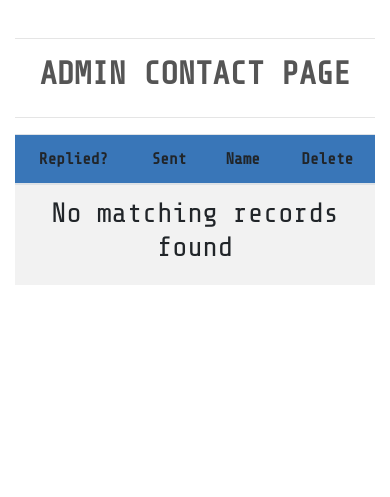
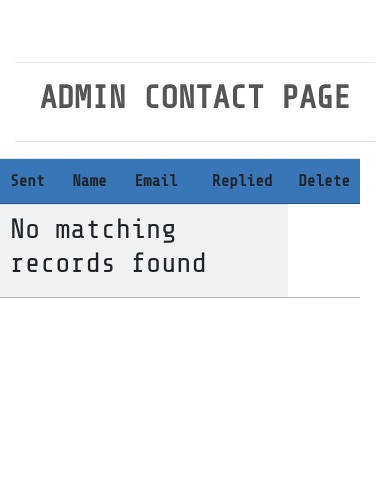
Before and after one commit to dougyb83/tech-treasures, a Django app: page /contact/admin-contact/ in a window 390 px wide. Shown: the part 94-591 px from the top of the page. Run offline with Django 3.2, Linux system fonts and the light colour scheme; the visitor is signed in with stand-in values (Sample User, id 1); data that the repository does not hold is empty; some libraries are stand-ins or nearby versions.

Commit message:
Add datatables.net for responsive table

```diff
--- a/basket/templates/basket/basket.html
+++ b/basket/templates/basket/basket.html
@@ -122,7 +122,7 @@
         window.scrollTo(0,0)
     })
 </script>
-{% include 'products/includes/quantity_input_script.html' %}
+{% include 'basket/includes/basket-quantity-script.html' %}
 <script type="text/javascript">
     // Update quantity on click
     $('.update-link').click(function(e) {
--- a/contact/templates/contact/admin-contact.html
+++ b/contact/templates/contact/admin-contact.html
@@ -18,42 +18,36 @@
             <hr>
         </div>
     </div>
-
-    <div class="row center-form">
-        <div class="col-12 table-responsive">
-            <table id="admin-contact-table" class="table table-striped text-center">
+    <div class="row table-responsive">
+        <table class="table table-striped" id="myTable" style="width:100%">
             <thead class="bg-head">
                 <tr>
-                        <th scope="col">Replied?</th>
-                        <th scope="col">Sent</th>
-                        <th scope="col">Name</th>
-                        <th scope="col" class="d-none">Email</th>
-                        <th scope="col">Delete</th>
+                    <th>Sent</th>
+                    <th>Name</th>
+                    <th>Email</th>
+                    <th class="text-center">Replied</th>
+                    <th class="text-center">Delete</th>
                 </tr>
             </thead>
             <tbody>
-                    <!-- loop through all contact messages -->
                 {% for email in emails|dictsortreversed:"date_sent" %}
-                        <tr class="clickable-row">
-                            <td>
+                <tr class="clickable-row" data-href="{% url 'admin-contact-reply' email.id %}">
+                    <td {% if not email.have_read %}class="font-weight-bold"{% endif %}>
+                        {{ email.date_sent|date:"j M Y" }}<br>{{ email.date_sent|time:"H:i" }}
+                    </td>
+                    <td {% if not email.have_read %}class="font-weight-bold"{% endif %}>{{ email.full_name }}</td>
+                    <td {% if not email.have_read %}class="font-weight-bold"{% endif %}>{{ email.email }}</td>
+                    <td class="text-center">
                         {% if email.have_replied %}
                             <i class="fas fa-check-circle fa-fw fa-lg text-success"></i>
                         {% else %}
                             <i class="fas fa-times-circle fa-fw fa-lg text-danger"></i>
                         {% endif %}
                     </td>
-                            <td {% if not email.have_read %}class="font-weight-bold"{% endif %}>{{ email.date_sent|date:"j M Y" }}<br>{{ email.date_sent|time:"H:i" }}</td>
-                            <td {% if not email.have_read %}class="font-weight-bold"{% endif %}>{{ email.full_name }}</td>
-                            <td {% if not email.have_read %}class="d-none font-weight-bold"{% else %}class="d-none"{% endif %}>{{ email.email }}</td>
-                            <td>
-                                <a href="{% url 'delete_email' email.id %}" class="btn btn-danger btn-sm">
+                    <td class="text-center">
+                        <a href="{% url 'delete_email' email.id %}" class="text-danger">
                             <i class="fas fa-trash fa-fw"></i>
                         </a>
-                            </td>
-                        </tr>
-                        <tr class="hidden-row" data-email-id="{{ email.id }}">
-                            <td colspan="4">
-                                {% include 'contact/admin-contact-detail.html' %}
                     </td>
                 </tr>
                 {% empty %}
@@ -66,17 +60,27 @@
         </table>
     </div>
 </div>
-</div>
 {% endblock %}
 
 {% block postloadjs %}
     {{ block.super }}
     <script type="text/javascript">
-        $(document).ready(function () {
-            $('.clickable-row').click(function () {
-                $('.hidden-row:visible').not($(this).next('.hidden-row')).hide();
-                $(this).next('.hidden-row').toggle();
+    $(document).ready(function(){
+        $('#myTable').dataTable({
+        responsive: true,
+        order: [[0, 'desc']],
+        columnDefs: [
+            { responsivePriority: 1, targets: 0 },
+            { responsivePriority: 2, targets: 1 },
+            { responsivePriority: 3, targets: 3 }
+        ]
+        });
+        jQuery(document).ready(function($) {
+            $(".clickable-row").click(function() {
+                window.location = $(this).data("href");
             });
         });
+    });
+
     </script>
 {% endblock %}
--- a/contact/urls.py
+++ b/contact/urls.py
@@ -4,6 +4,7 @@ from . import views
 urlpatterns = [
     path('', views.contact, name='contact'),
     path('admin-contact/', views.admin_contact_page, name='admin-contact'),
+    path('admin-contact-reply/<int:email_id>/', views.admin_contact_reply, name='admin-contact-reply'),
     path('reply-email/<int:email_id>/', views.reply_email, name='reply-email'),
     path('delete-email/<int:email_id>/', views.delete_email, name='delete_email'),
 ]
--- a/contact/views.py
+++ b/contact/views.py
@@ -70,12 +70,31 @@ def admin_contact_page(request, email_id=None):
 
     # is superuser; can proceed
     emails = Contact.objects.all()
-    for email in emails:
-        print(email.date_sent)
 
     template = 'contact/admin-contact.html'
     context = {
         'emails': emails,
+    }
+
+    return render(request, template, context)
+
+
+def admin_contact_reply(request, email_id=None):
+    """ returns the admin contact page """
+    if not request.user.is_superuser:
+        # user is not superuser; take them to home page
+        messages.error(request, "Access denied. Invalid permissions.")
+        return redirect(reverse("home"))
+
+    # is superuser; can proceed
+    email = get_object_or_404(Contact, id=email_id)
+
+    email.have_read = True
+    email.save()
+
+    template = 'contact/admin-contact-reply.html'
+    context = {
+        'email': email,
     }
 
     return render(request, template, context)
@@ -90,7 +109,6 @@ def reply_email(request, email_id):
         if reply_text:
             # Update the database to set have_replied to True
             email.have_replied = True
-            email.have_read = True
             email.save()
 
             # form data collection
--- a/templates/base.html
+++ b/templates/base.html
@@ -15,6 +15,7 @@
 
     {% block corecss %}
         <link rel="stylesheet" href="https://stackpath.bootstrapcdn.com/bootstrap/4.4.1/css/bootstrap.min.css" integrity="sha384-Vkoo8x4CGsO3+Hhxv8T/Q5PaXtkKtu6ug5TOeNV6gBiFeWPGFN9MuhOf23Q9Ifjh" crossorigin="anonymous">
+        <link rel="stylesheet" type="text/css" href="https://cdn.datatables.net/v/bs4/jq-3.3.1/dt-1.10.18/b-1.5.2/fc-3.2.5/fh-3.1.4/r-2.2.2/sc-1.5.0/datatables.min.css"/>
         <link rel="preconnect" href="https://fonts.googleapis.com">
         <link rel="preconnect" href="https://fonts.gstatic.com" crossorigin>
         <link href="https://fonts.googleapis.com/css2?family=Share+Tech+Mono&display=swap" rel="stylesheet">
@@ -28,7 +29,8 @@
         <script src="https://kit.fontawesome.com/140b1c302f.js" crossorigin="anonymous"></script>
         <script src="https://code.jquery.com/jquery-3.7.1.min.js" integrity="sha256-/JqT3SQfawRcv/BIHPThkBvs0OEvtFFmqPF/lYI/Cxo=" crossorigin="anonymous"></script>
         <script src="https://cdn.jsdelivr.net/npm/popper.js@1.16.0/dist/umd/popper.min.js" integrity="sha384-Q6E9RHvbIyZFJoft+2mJbHaEWldlvI9IOYy5n3zV9zzTtmI3UksdQRVvoxMfooAo" crossorigin="anonymous"></script>
-        <script src="https://cdn.jsdelivr.net/npm/bootstrap@4.6.2/dist/js/bootstrap.bundle.min.js" integrity="sha384-Fy6S3B9q64WdZWQUiU+q4/2Lc9npb8tCaSX9FK7E8HnRr0Jz8D6OP9dO5Vg3Q9ct" crossorigin="anonymous"></script>        <!-- Stripe -->
+        <script type="text/javascript" src="https://cdn.datatables.net/v/bs4/jq-3.3.1/dt-1.10.18/b-1.5.2/fc-3.2.5/fh-3.1.4/r-2.2.2/sc-1.5.0/datatables.min.js"></script>
+        <script src="https://cdn.jsdelivr.net/npm/bootstrap@4.6.2/dist/js/bootstrap.bundle.min.js" integrity="sha384-Fy6S3B9q64WdZWQUiU+q4/2Lc9npb8tCaSX9FK7E8HnRr0Jz8D6OP9dO5Vg3Q9ct" crossorigin="anonymous"></script>        Stripe
         <script src="https://js.stripe.com/v3/"></script>
     {% endblock %}
 
```
Also changed, not shown: basket/templates/basket/includes/basket-quantity-script.html (added, +45 -0 lines), contact/templates/contact/admin-contact-detail.html (deleted, +0 -11 lines), contact/templates/contact/admin-contact-reply.html (added, +47 -0 lines), products/templates/products/includes/quantity_input_script.html (+9 -11 lines). Lines whose indentation alone changed are shown as unchanged.
